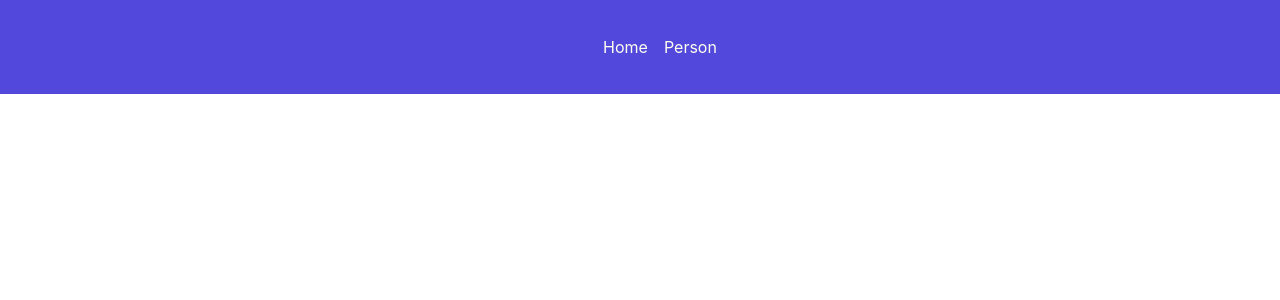
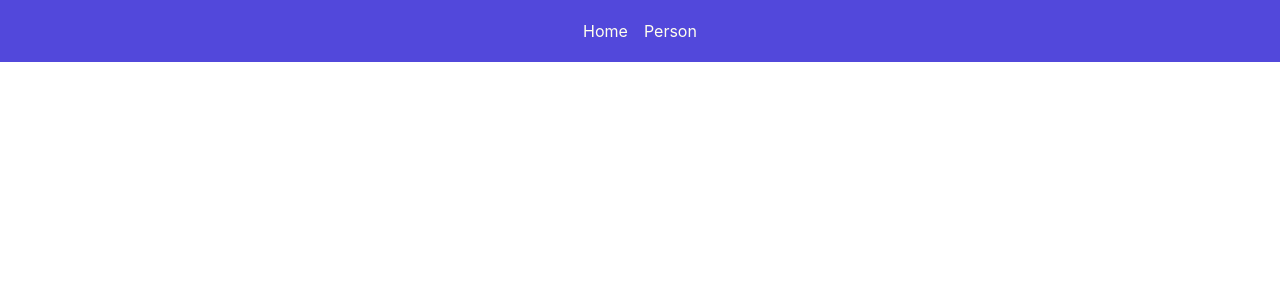
Before and after one commit to EliasPereyra/ts-react-testing-cra, a React (Create React App) app: page / in a window 1280 px wide. Shown: the top 300 px of the page. Built offline with nearby package versions, Linux system fonts and the light colour scheme.

Commit message:
Delete unused styles

```diff
--- a/src/index.css
+++ b/src/index.css
@@ -1,13 +1,13 @@
+* {
+  margin: 0;
+  padding: 0;
+}
+
 body {
   margin: 0;
-  font-family: -apple-system, BlinkMacSystemFont, 'Segoe UI', 'Roboto', 'Oxygen',
-    'Ubuntu', 'Cantarell', 'Fira Sans', 'Droid Sans', 'Helvetica Neue',
+  font-family: -apple-system, BlinkMacSystemFont, "Segoe UI", "Roboto", "Oxygen",
+    "Ubuntu", "Cantarell", "Fira Sans", "Droid Sans", "Helvetica Neue",
     sans-serif;
   -webkit-font-smoothing: antialiased;
   -moz-osx-font-smoothing: grayscale;
 }
-
-code {
-  font-family: source-code-pro, Menlo, Monaco, Consolas, 'Courier New',
-    monospace;
-}
```
